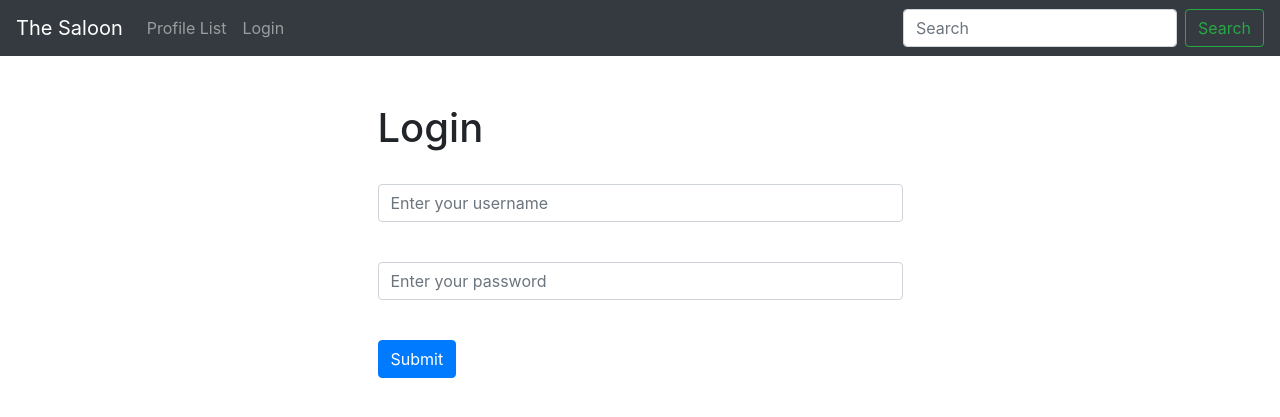
After one commit to AndersH82/TheSaloon, a Django app: page /login/ in a window 1280 px wide. The commit adds this page. Shown: the top 417 px of the page. Run offline with Django 5.2, Linux system fonts and the light colour scheme.

Commit message:
added login function and html

```diff
--- /dev/null
+++ b/the_saloon/templates/login.html
@@ -0,0 +1,33 @@
+{% extends 'base.html' %}
+
+{% block content %}
+
+{% if user.is_authenticated %}
+<h1>You are already logged in!</h1>
+
+{% else %}
+<div class="col-md-6 offset-md-3">
+<h1>Login</h1>
+<br/>
+<form method="POST" action="{% url 'login' %}">
+    {% csrf_token %}
+
+    <div class="form-group">
+
+      <input type="text" class="form-control" name="username"
+      placeholder="Enter your username">
+
+    </div>
+    <br/>
+    <div class="form-group">
+
+      <input type="password" class="form-control" name="password"
+      placeholder="Enter your password">
+    </div>
+    <br/>
+    <button type="submit" class="btn btn-primary">Submit</button>
+  </form>
+</div>
+
+{% endif %}
+{% endblock %}
--- a/the_saloon/templates/navbar.html
+++ b/the_saloon/templates/navbar.html
@@ -13,6 +13,10 @@
         <li class="nav-item">
           <a class="nav-link" href="{% url 'profile' request.user.id %}">My Profile</a>
         </li>
+        {% else %}
+        <li class="nav-item">
+          <a class="nav-link" href="{% url 'login' %}">Login</a>
+        </li>
         {% endif %}
       </ul>
       <form class="form-inline my-2 my-lg-0">
--- a/the_saloon/urls.py
+++ b/the_saloon/urls.py
@@ -5,4 +5,6 @@ urlpatterns = [
     path('', views.home, name="home"),
     path('profile_list/', views.profile_list, name='profile_list'),
     path('profile/<int:pk>', views.profile, name='profile'),
+    path('login/', views.login_user, name='login'),
+    path('logout', views.logout_user, name='logout'),
 ]
--- a/the_saloon/views.py
+++ b/the_saloon/views.py
@@ -2,6 +2,8 @@ from django.shortcuts import render, redirect
 from django.contrib import messages
 from .models import Profile, Shout
 from .forms import ShoutForm
+from django.contrib.auth import authenticate, login, logout
+
 
 def home(request):
     if request.user.is_authenticated:
@@ -48,3 +50,24 @@ def profile(request, pk):
     else:
         messages.success(request, ("You must login to see this page..."))
         return redirect('home')
+
+
+
+def login_user(request):
+    if request.method == "POST":
+        username = request.POST['username']
+        password = request.POST['password']
+        user = authenticate(request, username=username, password=password)
+        if user is not None:
+            login(request, user)
+            messages.success(request, ("You are now logged in!"))
+            return redirect('home')
+        else:
+            messages.success(request, ("WROOOONG! Try again!"))
+            return redirect('login')
+
+    else:
+        return render(request, "login.html", {})
+
+def logout_user(request):
+    pass
```
Also changed, not shown: db.sqlite3.
